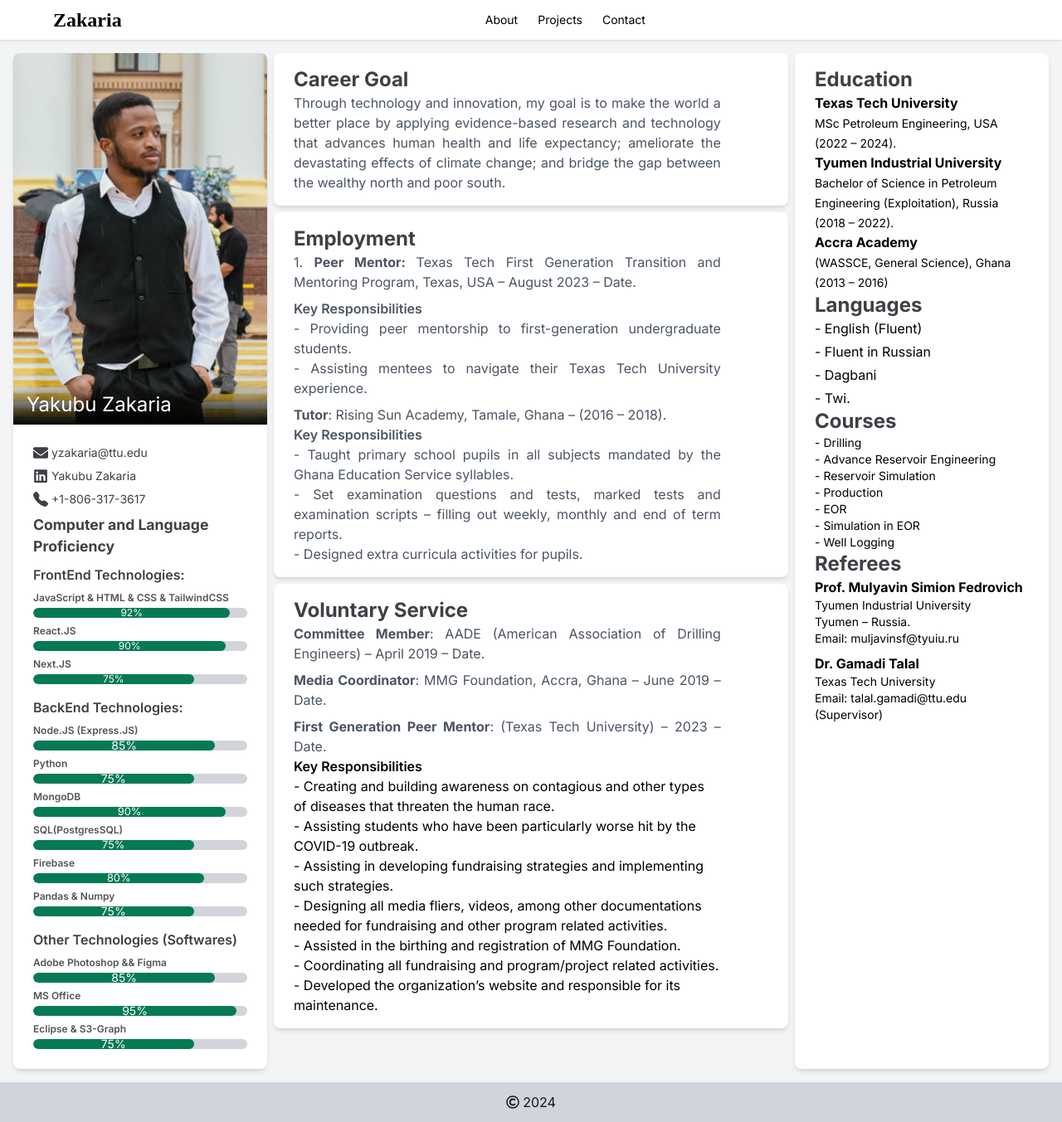
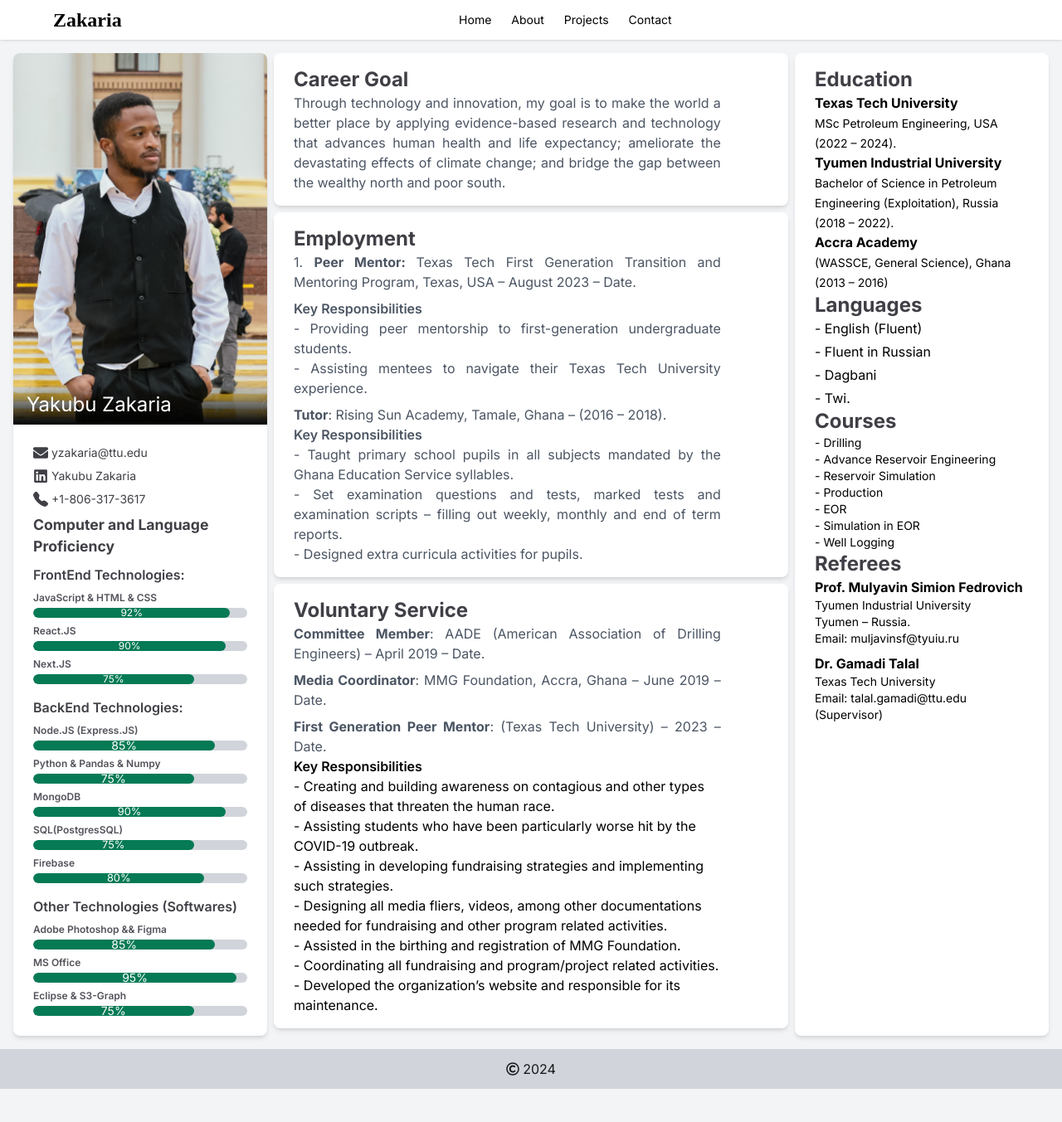
Before and after one commit to zakjak/portfolio, a Next.js app: page /about in a window 1280 px wide. Shown: the whole page at 83% size. After the commit the page ends 1313 px from the top, so only its background shows below. Built offline with nearby package versions, Linux system fonts and the light colour scheme; a web font is replaced by a local one.

Commit message:
done modifyng the ui

```diff
--- a/components/LeftSection/AboutLeft.js
+++ b/components/LeftSection/AboutLeft.js
@@ -10,7 +10,7 @@ const AboutLeft = () => {
   return (
     <div className='col-span-2 bg-white shadow-md rounded-lg overflow-hidden'>
         <div className='relative'>
-            <Image className='w-full h-[15em] lg:h-[28em] object-cover object-top' src='/cv.jpg' width={240} height={240} />
+            <Image alt='Yakubu Zakaria profile image' className='w-full h-[15em] lg:h-[28em] object-cover object-top' src='/cv.jpg' width={240} height={240} />
             <div className='absolute bottom-0 bg-gradient-to-t from-black to-transparent w-full h-12 flex items-center p-4'>
                 <h2 className='lg:text-2xl text-white md:text-xl text-lg'>Yakubu Zakaria</h2>
             </div>
--- a/components/LeftSection/BackendTecknologies.js
+++ b/components/LeftSection/BackendTecknologies.js
@@ -13,7 +13,7 @@ const BackendTecknologies = () => {
                 </div>
             </div>
             <div className='flex flex-col gap-1'>
-                <h3 className='text-zinc-600 text-xs font-semibold'>Python</h3>
+                <h3 className='text-zinc-600 text-xs font-semibold'>Python & Pandas & Numpy</h3>
                 <div className='w-full h-3 bg-gray-300 overflow-hidden rounded-full'>
                     <div className='w-[75%] h-full bg-green-600 rounded-full
                     text-white text-sm flex items-center justify-center text-[.8em]'>75%</div>
@@ -39,13 +39,6 @@ const BackendTecknologies = () => {
                     <div className='w-[80%] h-full bg-green-600 rounded-full text-white flex items-center justify-center text-[.8em]'>80%</div>
                 </div>
             </div>
-            <div className='flex flex-col gap-1'>
-                <h3 className='text-zinc-600 text-xs font-semibold'>Pandas & Numpy</h3>
-                <div className='w-full h-3 bg-gray-300 overflow-hidden rounded-full'>
-                    <div className='w-[75%] h-full bg-green-600 rounded-full
-                    text-white text-sm flex items-center justify-center text-[.8em]'>75%</div>
-                </div>
-            </div>
         </div>
     </div>
   )
--- a/components/LeftSection/FrontendTech.js
+++ b/components/LeftSection/FrontendTech.js
@@ -6,7 +6,7 @@ const FrontendTech = () => {
         <h2 className='text-zinc-700 font-semibold'>FrontEnd Technologies:</h2>
         <div className='flex flex-col gap-2'>
             <div className='flex flex-col gap-1'>
-                <h3 className='text-zinc-600 text-xs font-semibold'>JavaScript & HTML & CSS & TailwindCSS</h3>
+                <h3 className='text-zinc-600 text-xs font-semibold'>JavaScript & HTML & CSS</h3>
                 <div className='w-full h-3 bg-gray-300 overflow-hidden rounded-full'>
                     <div className='w-[92%] h-full bg-green-600 rounded-full
                     text-white text-xs flex items-center justify-center text-[.8em]'>92%</div>
--- a/components/Navbar.js
+++ b/components/Navbar.js
@@ -1,15 +1,8 @@
 'use client'
-// import Link from 'next/link'
-import React, { useEffect } from 'react'
+import Link from 'next/link'
 import { Link as LinkRef } from 'react-scroll'
-import Link from 'next/link'
-
 
 const Navbar = () => {
-
-  // useEffect(() => {
-
-  // }, [contactRef.current])
 
   return (
     <nav className='w-full sticky top-0 z-[999] bg-white h-12 shadow flex items-center'>
@@ -18,13 +11,16 @@ const Navbar = () => {
                 <Link href='/' className='logo'>Zakaria</Link>
             </div>
             <div className='flex gap-6 text-sm'>
+              <LinkRef to='about' smooth={true} duration={1000} className='hover:underline cursor-pointer'>
+                  Home
+                </LinkRef>
                 <Link href='/about'  className='hover:underline cursor-pointer' >
                     About
                 </Link>
-                <LinkRef to='projects' smooth={true} duration={700} className='hover:underline cursor-pointer'>
+                <LinkRef to='projects' smooth={true} duration={1000} className='hover:underline cursor-pointer'>
                   Projects
                 </LinkRef>
-                <LinkRef to='contact'  smooth={true} duration={700}  className='hover:underline cursor-pointer'>
+                <LinkRef to='contact'  smooth={true} duration={1000}  className='hover:underline cursor-pointer'>
                   Contact
                 </LinkRef>
             </div>
```
